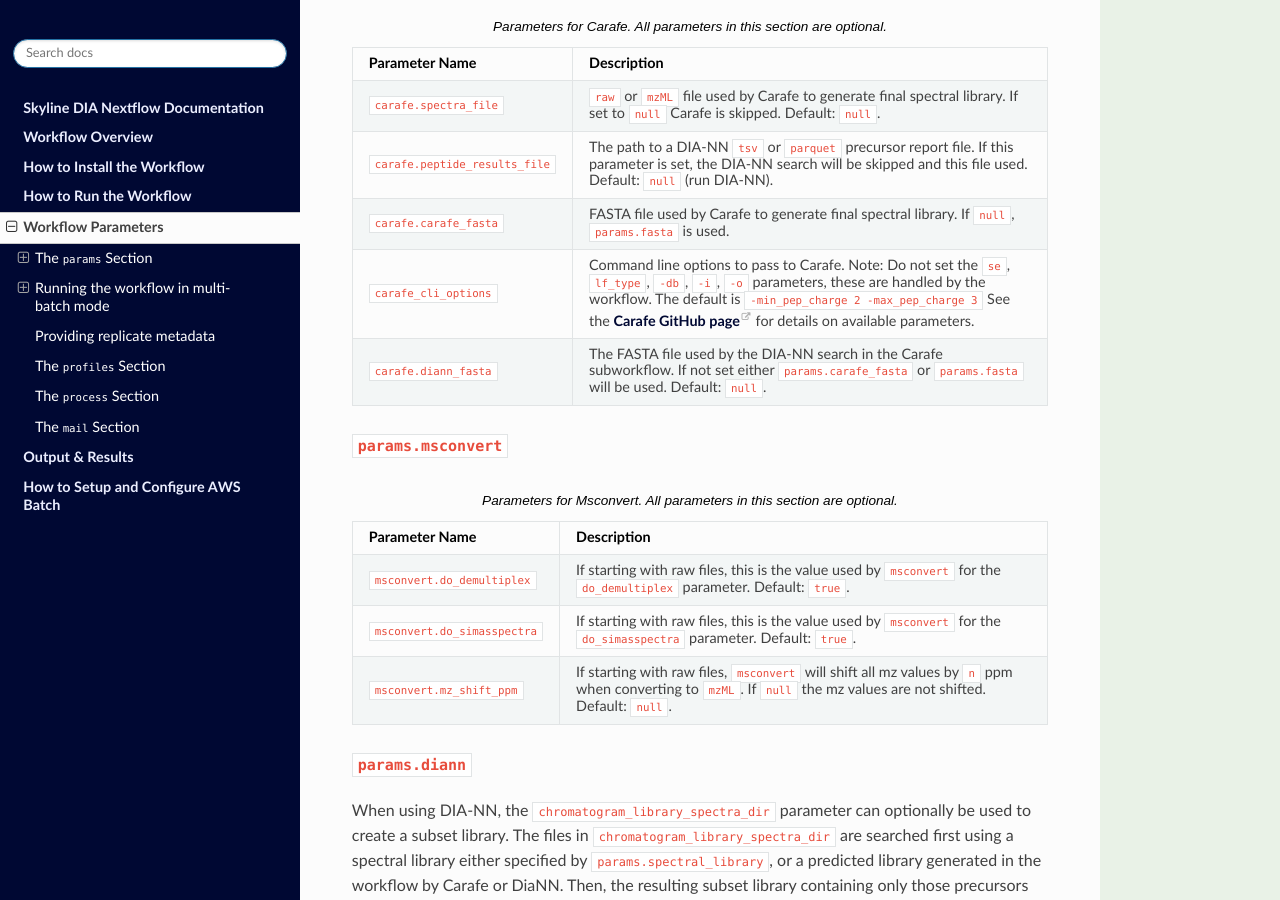
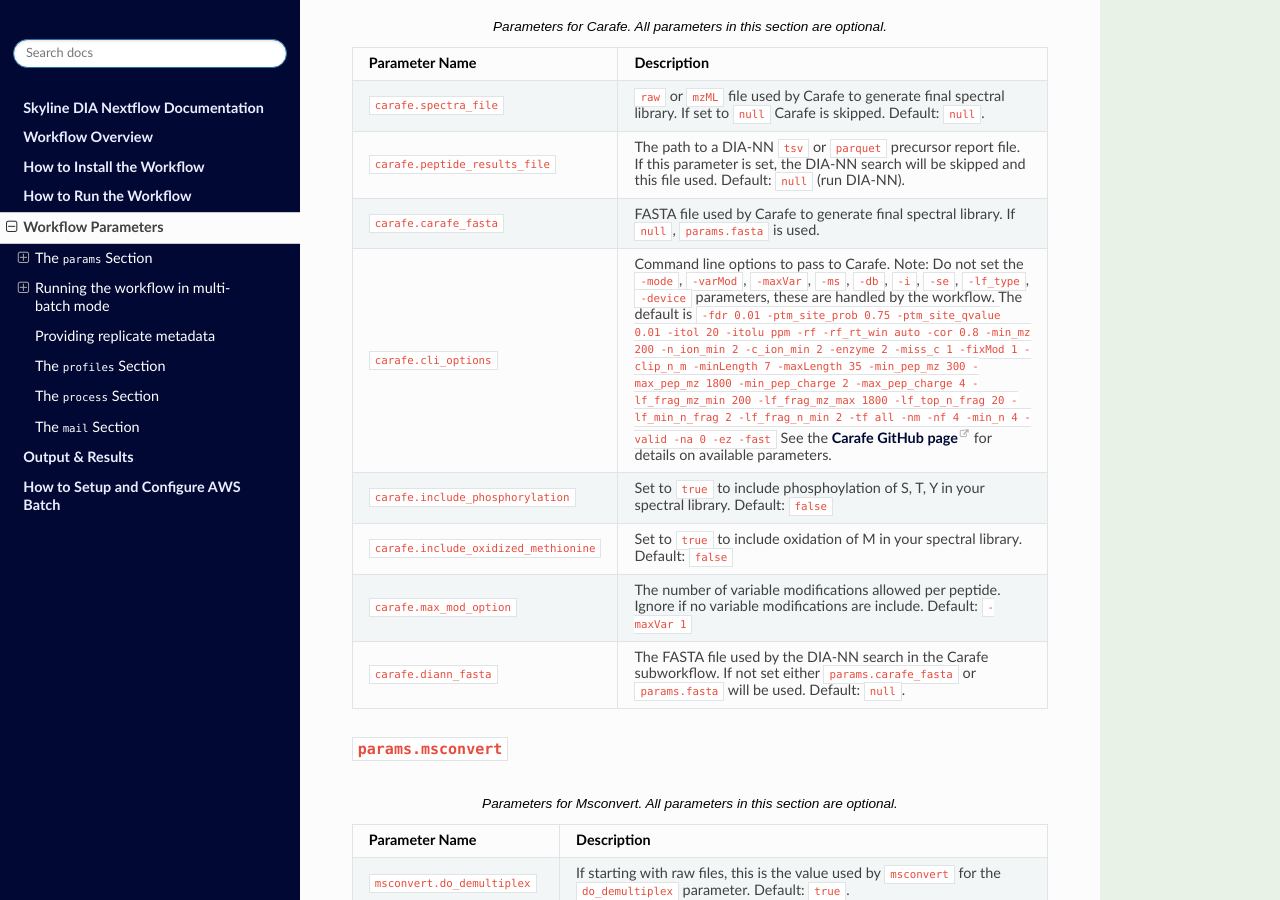
Before and after one commit to mriffle/nf-skyline-dia-ms, a Sphinx documentation site: the page built from docs/source/workflow_parameters.rst, in a window 1280 px wide and 900 px high, scrolled down 3472 px. Built offline with Sphinx 7.4.7 and the Read the Docs theme 3.1.0, drawn with Linux system fonts in a browser that asks for light colours.

Commit message:
update to carafe 2.0.0

```diff
--- a/docs/source/workflow_parameters.rst
+++ b/docs/source/workflow_parameters.rst
@@ -151,12 +151,17 @@
      - The path to a DIA-NN ``tsv`` or ``parquet`` precursor report file. If this parameter is set, the DIA-NN search will be skipped and this file used. Default: ``null`` (run DIA-NN).
    * - ``carafe.carafe_fasta``
      - FASTA file used by Carafe to generate final spectral library. If ``null``, ``params.fasta`` is used.
-   * - ``carafe_cli_options``
-     - Command line options to pass to Carafe. Note: Do not set the ``se``, ``lf_type``, ``-db``, ``-i``, ``-o`` parameters, these are handled by the workflow. The default is ``-min_pep_charge 2 -max_pep_charge 3``
+   * - ``carafe.cli_options``
+     - Command line options to pass to Carafe. Note: Do not set the ``-mode``, ``-varMod``, ``-maxVar``, ``-ms``, ``-db``, ``-i``, ``-se``, ``-lf_type``, ``-device`` parameters, these are handled by the workflow. The default is ``-fdr 0.01 -ptm_site_prob 0.75 -ptm_site_qvalue 0.01 -itol 20 -itolu ppm -rf -rf_rt_win auto -cor 0.8 -min_mz 200 -n_ion_min 2 -c_ion_min 2 -enzyme 2 -miss_c 1 -fixMod 1 -clip_n_m -minLength 7 -maxLength 35 -min_pep_mz 300 -max_pep_mz 1800 -min_pep_charge 2 -max_pep_charge 4 -lf_frag_mz_min 200 -lf_frag_mz_max 1800 -lf_top_n_frag 20 -lf_min_n_frag 2 -lf_frag_n_min 2 -tf all -nm -nf 4 -min_n 4 -valid -na 0 -ez -fast``
        See the `Carafe GitHub page <https://github.com/Noble-Lab/Carafe>`_ for details on available parameters.
+   * - ``carafe.include_phosphorylation``
+     - Set to ``true`` to include phosphoylation of S, T, Y in your spectral library. Default: ``false``
+   * - ``carafe.include_oxidized_methionine``
+     - Set to ``true`` to include oxidation of M in your spectral library. Default: ``false``
+   * - ``carafe.max_mod_option``
+     - The number of variable modifications allowed per peptide. Ignore if no variable modifications are include. Default: ``-maxVar 1``
    * - ``carafe.diann_fasta``
      - The FASTA file used by the DIA-NN search in the Carafe subworkflow. If not set either ``params.carafe_fasta`` or ``params.fasta`` will be used. Default: ``null``.
-
 
 ``params.msconvert``
 ====================
```
Also changed, not shown: nextflow_schema.json (+12 -0 lines), 7 other files.
